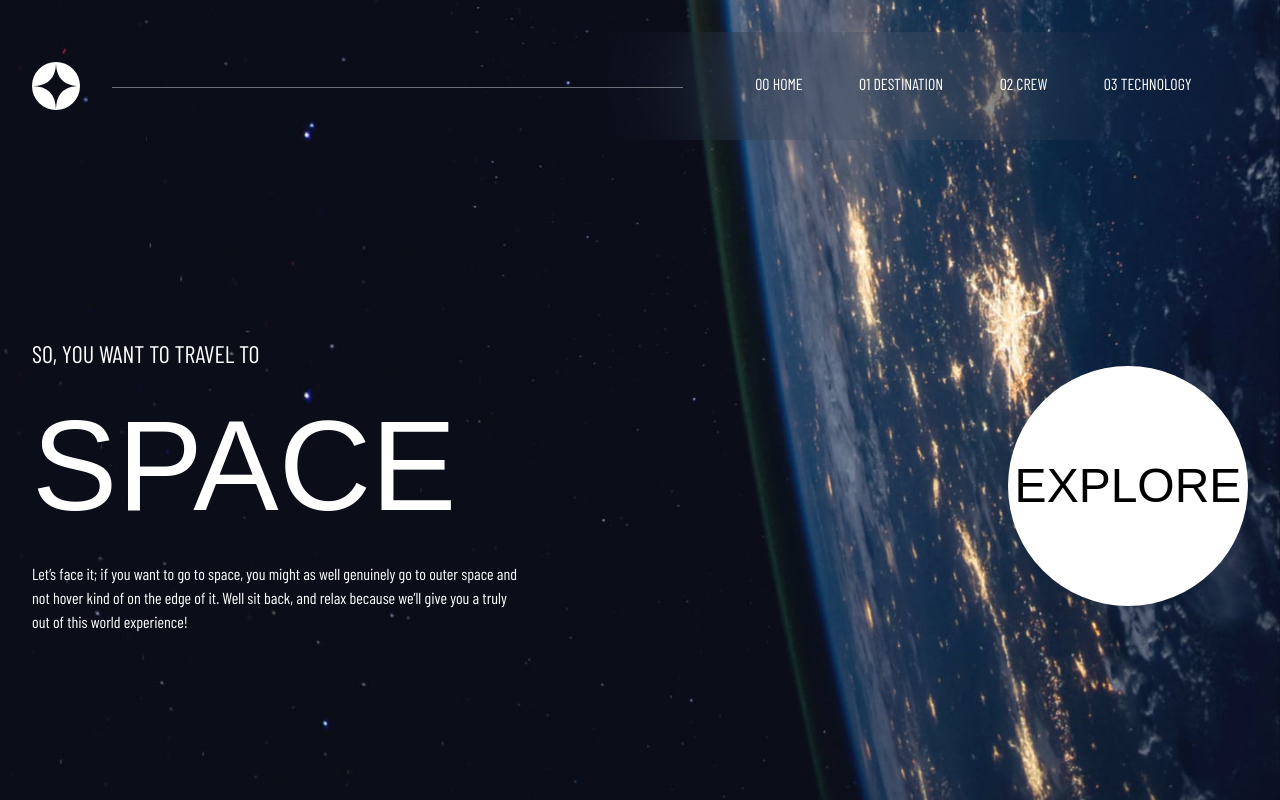
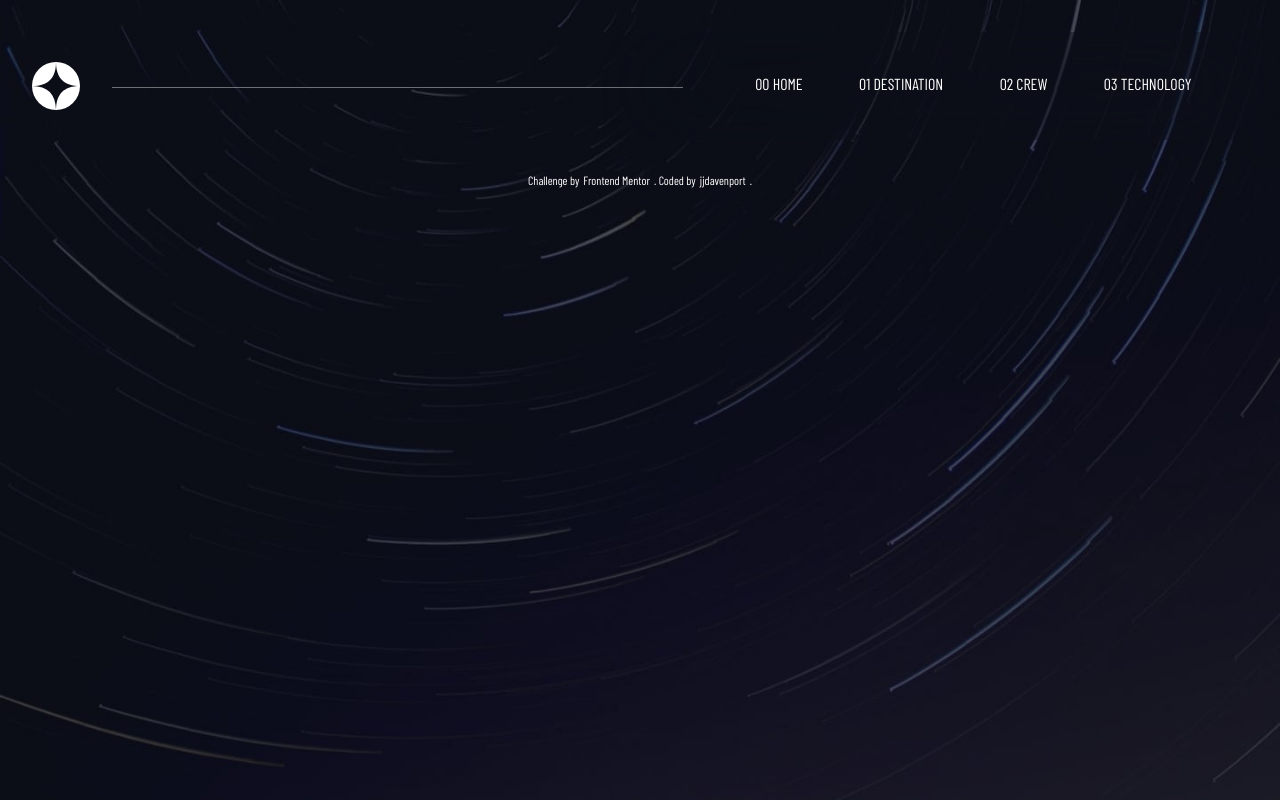
Before and after one commit to jjdavenport/space-tourism-website-main, a React (Vite) app: page /space-tourism-website-main/technology in a window 1280 px wide. Built offline with nearby package versions, Linux system fonts and the light colour scheme; a web font is replaced by a local one.

Commit message:
added router and links

```diff
--- a/package.json
+++ b/package.json
@@ -16,7 +16,8 @@
   "dependencies": {
     "react": "^18.3.1",
     "react-dom": "^18.3.1",
-    "react-responsive": "^10.0.0"
+    "react-responsive": "^10.0.0",
+    "react-router-dom": "^6.26.0"
   },
   "devDependencies": {
     "@types/react": "^18.3.3",
--- a/src/App.css
+++ b/src/App.css
@@ -614,6 +614,10 @@ video {
   width: 100%;
 }
 
+.w-screen{
+  width: 100vw;
+}
+
 .min-w-60{
   min-width: 15rem;
 }
@@ -644,6 +648,10 @@ video {
   justify-content: flex-end;
 }
 
+.justify-center{
+  justify-content: center;
+}
+
 .justify-between{
   justify-content: space-between;
 }
@@ -652,12 +660,20 @@ video {
   justify-content: space-evenly;
 }
 
+.gap-1{
+  gap: 0.25rem;
+}
+
 .gap-20{
   gap: 5rem;
 }
 
 .gap-8{
   gap: 2rem;
+}
+
+.overflow-hidden{
+  overflow: hidden;
 }
 
 .rounded-full{
@@ -698,8 +714,20 @@ video {
   --tw-bg-opacity: 0.05;
 }
 
+.bg-bgCrewMobile{
+  background-image: url('/src/components/assets/crew/background-crew-mobile.jpg');
+}
+
+.bg-bgDestinationMobile{
+  background-image: url('/src/components/assets/destination/background-destination-mobile.jpg');
+}
+
 .bg-bgHomeMobile{
   background-image: url('/src/components/assets/home/background-home-mobile.jpg');
+}
+
+.bg-bgTechnologyMobile{
+  background-image: url('/src/components/assets/technology/background-technology-mobile.jpg');
 }
 
 .bg-cover{
@@ -773,6 +801,11 @@ video {
   line-height: 1;
 }
 
+.text-xs{
+  font-size: 0.75rem;
+  line-height: 1rem;
+}
+
 .font-normal{
   font-weight: 400;
 }
@@ -840,8 +873,16 @@ video {
 }
 
 @media (min-width: 768px){
+  .md\:bg-bgCrewTablet{
+    background-image: url('/src/components/assets/crew/background-crew-tablet.jpg');
+  }
+
   .md\:bg-bgHomeTablet{
     background-image: url('/src/components/assets/home/background-home-tablet.jpg');
+  }
+
+  .md\:bg-bgTechnologyTablet{
+    background-image: url('/src/components/assets/technology/background-technology-tablet.jpg');
   }
 
   .md\:text-9xl{
@@ -863,8 +904,20 @@ video {
     gap: 2rem;
   }
 
+  .lg\:bg-bgCrewDesktop{
+    background-image: url('/src/components/assets/crew/background-crew-desktop.jpg');
+  }
+
+  .lg\:bg-bgDestinationDesktop{
+    background-image: url('/src/components/assets/destination/background-destination-desktop.jpg');
+  }
+
   .lg\:bg-bgHomeDesktop{
     background-image: url('/src/components/assets/home/background-home-desktop.jpg');
+  }
+
+  .lg\:bg-bgTechnologyDesktop{
+    background-image: url('/src/components/assets/technology/background-technology-desktop.jpg');
   }
 
   .lg\:p-8{
--- a/src/App.jsx
+++ b/src/App.jsx
@@ -1,15 +1,20 @@
+import { BrowserRouter as Router, Routes, Route } from "react-router-dom";
+import Technology from "./technology";
+import Crew from "./crew";
+import Destination from "./destination";
+import Homepage from "./homepage";
 import "./App.css";
-import HomepageContent from "./components/homepage-content";
-import Nav from "./components/nav";
 
 function App() {
   return (
-    <>
-      <main className="flex h-screen flex-col bg-bgHomeMobile bg-cover bg-no-repeat font-barlow text-white md:bg-bgHomeTablet lg:bg-bgHomeDesktop">
-        <Nav />
-        <HomepageContent />
-      </main>
-    </>
+    <Router basename="/space-tourism-website-main">
+      <Routes>
+        <Route path="/" element={<Homepage />} />
+        <Route path="/destination" element={<Destination />} />
+        <Route path="/crew" element={<Crew />} />
+        <Route path="/technology" element={<Technology />} />
+      </Routes>
+    </Router>
   );
 }
 
--- a/src/components/desktop-nav.jsx
+++ b/src/components/desktop-nav.jsx
@@ -1,4 +1,5 @@
 import logo from "./assets/shared/logo.svg";
+import { Link } from "react-router-dom";
 
 const desktopNav = () => {
   return (
@@ -8,36 +9,36 @@ const desktopNav = () => {
         <div className="z-10 -mr-20 h-1 w-full border-b border-white border-opacity-40"></div>
         <ul className="flex h-full w-full items-center justify-evenly gap-8 pl-32 pr-16 uppercase backdrop-blur-3xl">
           <li className="flex h-full">
-            <a
+            <Link
+              to="/"
               className="flex h-full items-center border-b-4 border-transparent py-10 transition-all duration-300 hover:border-white"
-              href="#"
             >
               00 Home
-            </a>
+            </Link>
           </li>
           <li className="flex h-full">
-            <a
+            <Link
+              to="/destination"
               className="flex h-full items-center border-b-4 border-transparent py-10 transition-all duration-300 hover:border-white"
-              href="#"
             >
               01 Destination
-            </a>
+            </Link>
           </li>
           <li className="flex h-full">
-            <a
+            <Link
+              to="/crew"
               className="flex h-full items-center border-b-4 border-transparent py-10 transition-all duration-300 hover:border-white"
-              href="#"
             >
               02 Crew
-            </a>
+            </Link>
           </li>
           <li className="flex h-full">
-            <a
+            <Link
+              to="/technology"
               className="flex h-full items-center border-b-4 border-transparent py-10 transition-all duration-300 hover:border-white"
-              href="#"
             >
               03 Technology
-            </a>
+            </Link>
           </li>
         </ul>
       </nav>
--- /dev/null
+++ b/src/components/footer.jsx
@@ -0,0 +1,11 @@
+const footer = () => {
+  return (
+    <footer className="flex w-full justify-center gap-1 text-xs">
+      Challenge by
+      <a href="https://www.frontendmentor.io?ref=challenge">Frontend Mentor</a>.
+      Coded by <a href="https://github.com/jjdavenport">jjdavenport</a>.
+    </footer>
+  );
+};
+
+export default footer;
--- a/src/components/mobile-menu.jsx
+++ b/src/components/mobile-menu.jsx
@@ -1,9 +1,10 @@
 import close from "./assets/shared/icon-close.svg";
+import { Link } from "react-router-dom";
 
 const MobileMenu = ({ toggle, closeMenu }) => {
   return (
     <div // dialog will not position correctly
-      className={`fixed right-0 z-10 m-0 flex h-full w-4/6 flex-col gap-20 bg-transparent p-10 text-white backdrop-blur-lg transition-transform duration-300 ease-in-out ${
+      className={`fixed right-0 z-10 m-0 flex h-full w-4/6 flex-col gap-20 overflow-hidden bg-transparent p-10 text-white backdrop-blur-lg transition-transform duration-300 ease-in-out ${
         toggle
       }`}
     >
@@ -12,16 +13,16 @@ const MobileMenu = ({ toggle, closeMenu }) => {
       </button>
       <ul className="flex flex-col gap-8 uppercase">
         <li>
-          <a href="#">00 Home</a>
+          <Link to="/">00 Home</Link>
         </li>
-        <li>
-          <a href="#">01 Destination</a>
+        <li className="flex h-full">
+          <Link to="/destination">01 Destination</Link>
         </li>
-        <li>
-          <a href="#">02 Crew</a>
+        <li className="flex h-full">
+          <Link to="/crew">02 Crew</Link>
         </li>
-        <li>
-          <a href="#">03 Technology</a>
+        <li className="flex h-full">
+          <Link to="/technology">03 Technology</Link>
         </li>
       </ul>
     </div>
--- a/src/components/tablet-nav.jsx
+++ b/src/components/tablet-nav.jsx
@@ -1,47 +1,46 @@
 import logo from "./assets/shared/logo.svg";
+import { Link } from "react-router-dom";
 
-const tabletNav = () => {
+const TabletNav = () => {
   return (
-    <>
     <nav className="flex items-center justify-between">
-        <img src={logo} alt="" className="p-8" />
+      <img src={logo} alt="Logo" className="p-8" />
       <ul className="flex h-full items-center gap-8 bg-white bg-opacity-5 px-10 uppercase backdrop-blur-lg">
         <li className="flex h-full">
-            <a
+          <Link
+            to="/"
             className="flex h-full items-center border-b-4 border-transparent transition-all duration-300 hover:border-white"
-              href="#"
           >
             Home
-            </a>
+          </Link>
         </li>
         <li className="flex h-full">
-            <a
+          <Link
+            to="/destination"
             className="flex h-full items-center border-b-4 border-transparent transition-all duration-300 hover:border-white"
-              href="#"
           >
             Destination
-            </a>
+          </Link>
         </li>
         <li className="flex h-full">
-            <a
+          <Link
+            to="/crew"
             className="flex h-full items-center border-b-4 border-transparent transition-all duration-300 hover:border-white"
-              href="#"
           >
             Crew
-            </a>
+          </Link>
         </li>
         <li className="flex h-full">
-            <a
+          <Link
+            to="/technology"
             className="flex h-full items-center border-b-4 border-transparent transition-all duration-300 hover:border-white"
-              href="#"
           >
             Technology
-            </a>
+          </Link>
         </li>
       </ul>
     </nav>
-    </>
   );
 };
 
-export default tabletNav;
+export default TabletNav;
--- /dev/null
+++ b/src/crew.jsx
@@ -0,0 +1,15 @@
+import Nav from "./components/nav";
+import Footer from "./components/footer";
+
+const CrewHomepage = () => {
+  return (
+    <>
+      <main className="md:bg-bgCrewTablet flex h-screen w-screen flex-col overflow-hidden bg-bgCrewMobile bg-cover bg-no-repeat font-barlow text-white lg:bg-bgCrewDesktop">
+        <Nav />
+        <Footer />
+      </main>
+    </>
+  );
+};
+
+export default CrewHomepage;
--- /dev/null
+++ b/src/destination.jsx
@@ -0,0 +1,15 @@
+import Nav from "./components/nav";
+import Footer from "./components/footer";
+
+const DestinationHomepage = () => {
+  return (
+    <>
+      <main className="md:bg-bgDestinationTablet flex h-screen w-screen flex-col overflow-hidden bg-bgDestinationMobile bg-cover bg-no-repeat font-barlow text-white lg:bg-bgDestinationDesktop">
+        <Nav />
+        <Footer />
+      </main>
+    </>
+  );
+};
+
+export default DestinationHomepage;
--- /dev/null
+++ b/src/homepage.jsx
@@ -0,0 +1,17 @@
+import Nav from "./components/nav";
+import HomepageContent from "./components/homepage-content";
+import Footer from "./components/footer";
+
+const Homepage = () => {
+  return (
+    <>
+      <main className="flex h-screen w-screen flex-col overflow-hidden bg-bgHomeMobile bg-cover bg-no-repeat font-barlow text-white md:bg-bgHomeTablet lg:bg-bgHomeDesktop">
+        <Nav />
+        <HomepageContent />
+        <Footer />
+      </main>
+    </>
+  );
+};
+
+export default Homepage;
--- /dev/null
+++ b/src/technology.jsx
@@ -0,0 +1,15 @@
+import Nav from "./components/nav";
+import Footer from "./components/footer";
+
+const TechnologyHomepage = () => {
+  return (
+    <>
+      <main className="md:bg-bgTechnologyTablet flex h-screen w-screen flex-col overflow-hidden bg-bgTechnologyMobile bg-cover bg-no-repeat font-barlow text-white lg:bg-bgTechnologyDesktop">
+        <Nav />
+        <Footer />
+      </main>
+    </>
+  );
+};
+
+export default TechnologyHomepage;
```
Also changed, not shown: tailwind.config.js (+18 -0 lines), 1 other file (tests, documents, lock files or other folders). Lines whose indentation alone changed are shown as unchanged.
